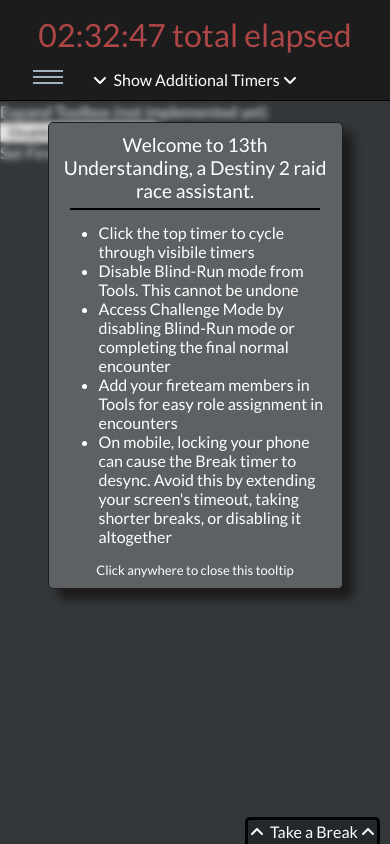
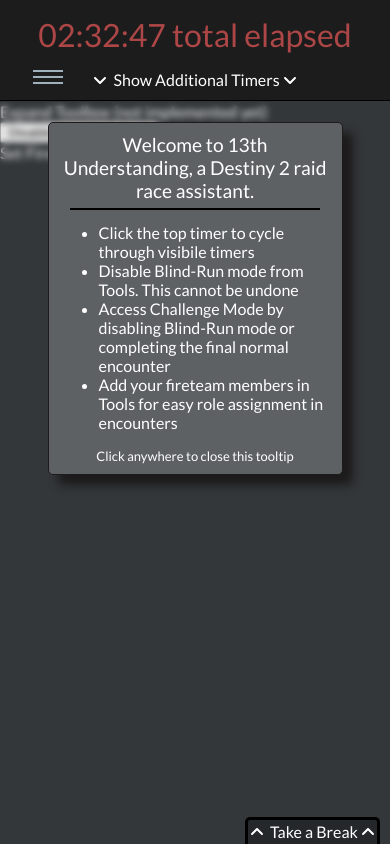
Before and after one commit to dianaroemer/thirteenth-understanding, a React (Create React App) app: page / in a window 390 px wide. Built offline with nearby package versions, Linux system fonts and the light colour scheme.

Commit message:
remove no longer useful welcome tip about phone lock screens

```diff
--- a/src/App.js
+++ b/src/App.js
@@ -429,9 +429,6 @@ function App() {
                   <li>
                     Add your fireteam members in Tools for easy role assignment in encounters
                   </li>
-                  <li>
-                    On mobile, locking your phone can cause the Break timer to desync. Avoid this by extending your screen's timeout, taking shorter breaks, or disabling it altogether
-                  </li>
                 </ul>
                 <div style={{textAlign: 'center', fontSize: 'small'}}>
                   Click anywhere to close this tooltip
```
